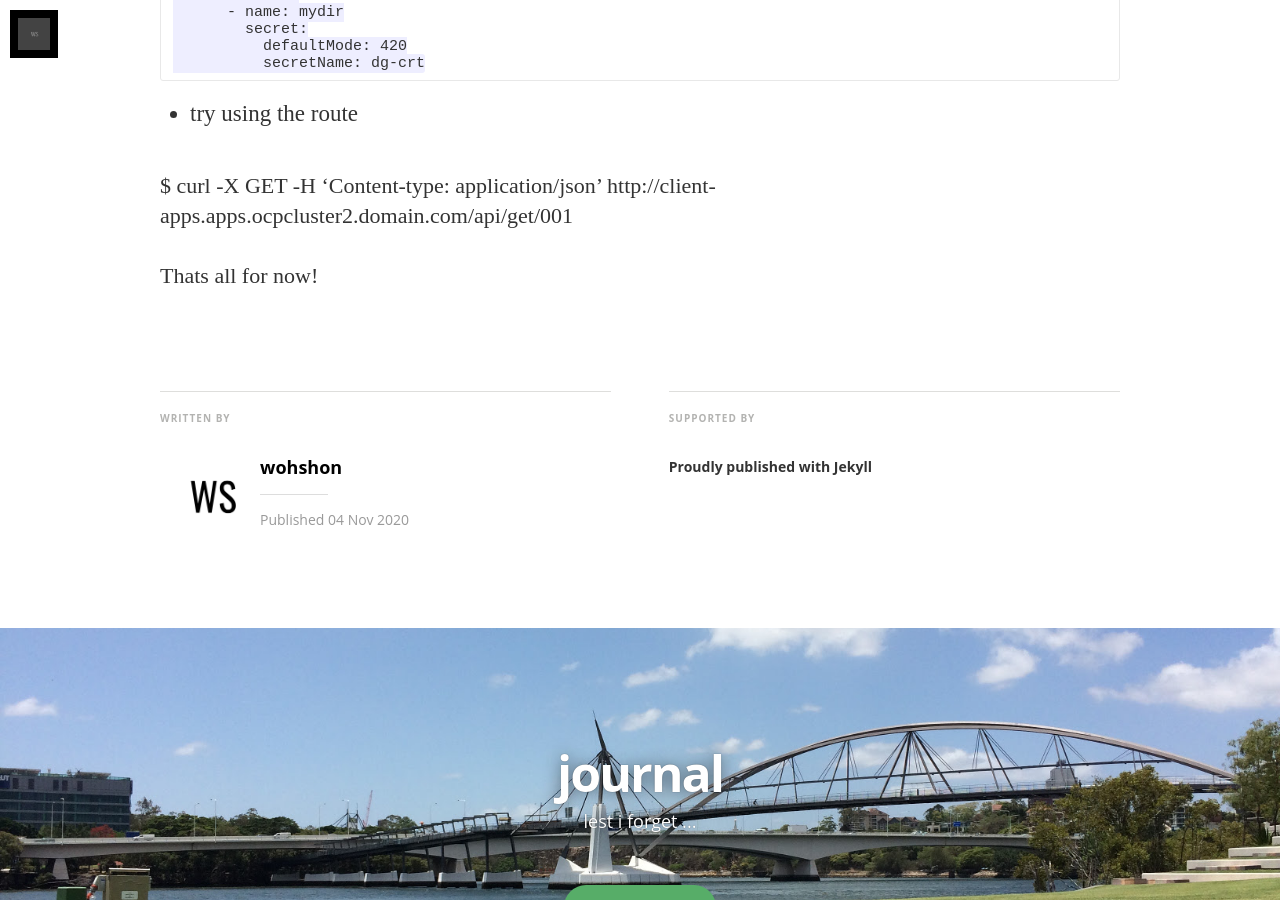
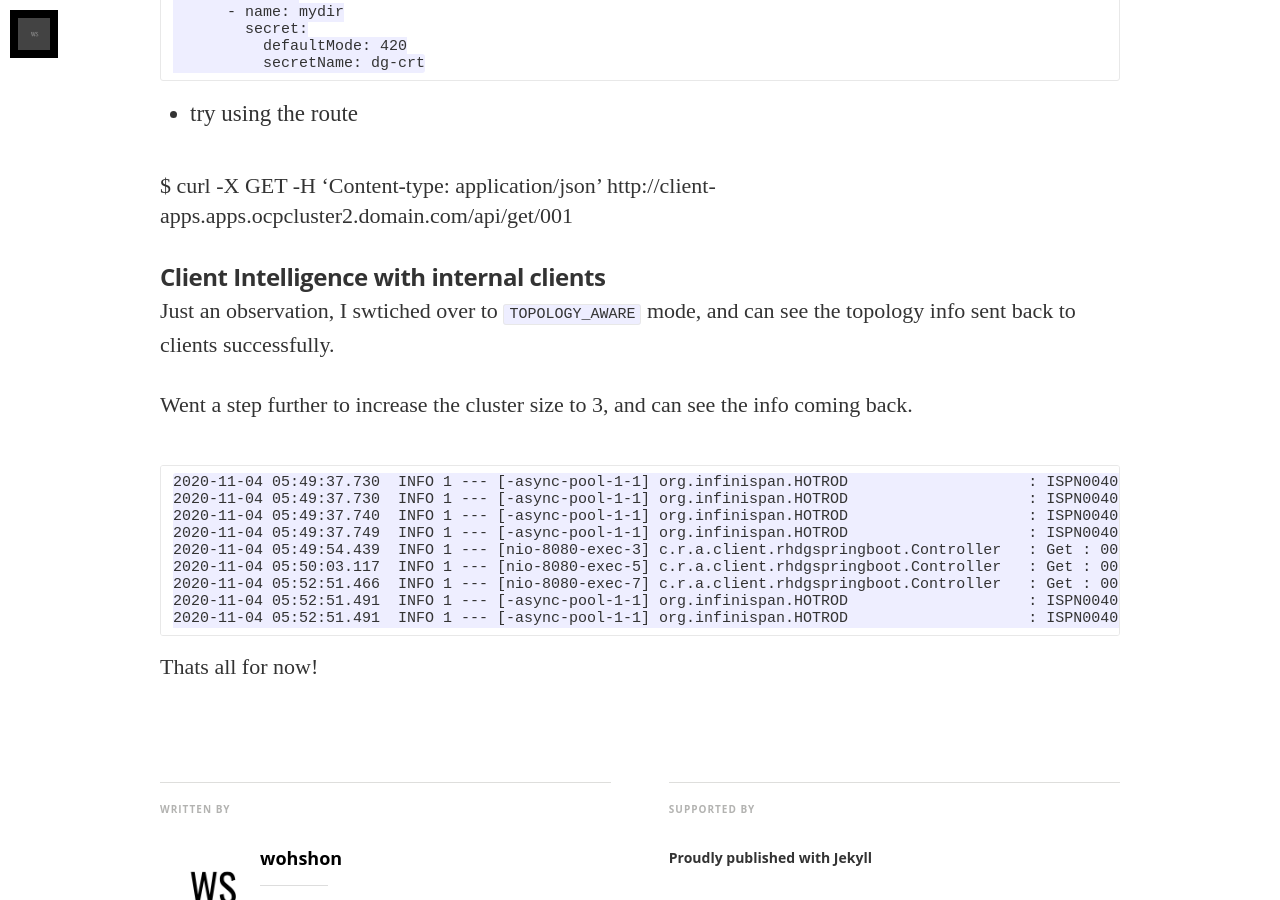
Before and after one commit to wohshon/wohshon.github.io, a Jekyll site: the page built from _posts/2020-11-04-infinispan-springboot-client.markdown, in a window 1280 px wide and 900 px high, scrolled down 5162 px. Built offline with Jekyll 4.4.1, drawn with Linux system fonts in a browser that asks for light colours; nearby versions of some CDN libraries; some web fonts are replaced; some of the changed text lies outside the part shown.

Commit message:
internal client

````diff
--- a/_posts/2020-11-04-infinispan-springboot-client.markdown
+++ b/_posts/2020-11-04-infinispan-springboot-client.markdown
@@ -12,7 +12,7 @@ I want to talk a bit on the Hot Rod springboot client I wrote to test the setup.
 
 Back to today's topic, the little utility springboot program basically uses [Hot Rod](https://infinispan.org/docs/dev/titles/hotrod_java/hotrod_java.html) to communicate with a infinispan cluster; and it exposes a suite of REST based API for end users to invoke the CRUD operations. Hot Rod is a binary based TCP protocol, that promised better performance and provides client side functionalities like loadbalancing and failover etc.
 
-We will focus on the connectivity as an **external** client (outside of openshift), and will discuss some of the gotchas and differences in a OCP deployment in terms of the Hot Rod connectivity. I will also share some of the changes required for internal clients, if we were to deploy the springboot app on OCP, calling the cluster via service endpoint
+We will focus on the connectivity as an **external** client (outside of openshift), and will discuss some of the gotchas and differences in a OCP deployment in terms of the Hot Rod connectivity. I will also share some of the changes required for **internal** clients, if we were to deploy the springboot app on OCP, calling the cluster via service endpoint
 
 The repo of the client is [here](https://github.com/wohshon/application-clients/tree/master/rhdg-springboot). The README file should be able to get you going.
 
@@ -169,4 +169,24 @@ In summary:
 
 $ curl -X GET -H 'Content-type: application/json'  http://client-apps.apps.ocpcluster2.domain.com/api/get/001
 
+#### Client Intelligence with internal clients
+
+Just an observation, I swtiched over to `TOPOLOGY_AWARE` mode, and can see the topology info sent back to clients successfully.
+
+Went a step further to increase the cluster size to 3, and can see the info coming back.
+
+
+
+```
+2020-11-04 05:49:37.730  INFO 1 --- [-async-pool-1-1] org.infinispan.HOTROD                    : ISPN004006: Server sent new topology view (id=10, age=0) containing 2 addresses: [172.22.1.77:11222, 172.22.0.78:11222]
+2020-11-04 05:49:37.730  INFO 1 --- [-async-pool-1-1] org.infinispan.HOTROD                    : ISPN004014: New server added(172.22.1.77:11222), adding to the pool.
+2020-11-04 05:49:37.740  INFO 1 --- [-async-pool-1-1] org.infinispan.HOTROD                    : ISPN004014: New server added(172.22.0.78:11222), adding to the pool.
+2020-11-04 05:49:37.749  INFO 1 --- [-async-pool-1-1] org.infinispan.HOTROD                    : ISPN004016: Server not in cluster anymore(example-infinispan.rhdg-cluster.svc.cluster.local:11222), removing from the pool.
+2020-11-04 05:49:54.439  INFO 1 --- [nio-8080-exec-3] c.r.a.client.rhdgspringboot.Controller   : Get : 003
+2020-11-04 05:50:03.117  INFO 1 --- [nio-8080-exec-5] c.r.a.client.rhdgspringboot.Controller   : Get : 001
+2020-11-04 05:52:51.466  INFO 1 --- [nio-8080-exec-7] c.r.a.client.rhdgspringboot.Controller   : Get : 001
+2020-11-04 05:52:51.491  INFO 1 --- [-async-pool-1-1] org.infinispan.HOTROD                    : ISPN004006: Server sent new topology view (id=14, age=0) containing 3 addresses: [172.22.1.77:11222, 172.22.2.65:11222, 172.22.0.78:11222]
+2020-11-04 05:52:51.491  INFO 1 --- [-async-pool-1-1] org.infinispan.HOTROD                    : ISPN004014: New server added(172.22.2.65:11222), adding to the pool.
+```
+
 Thats all for now!
````
